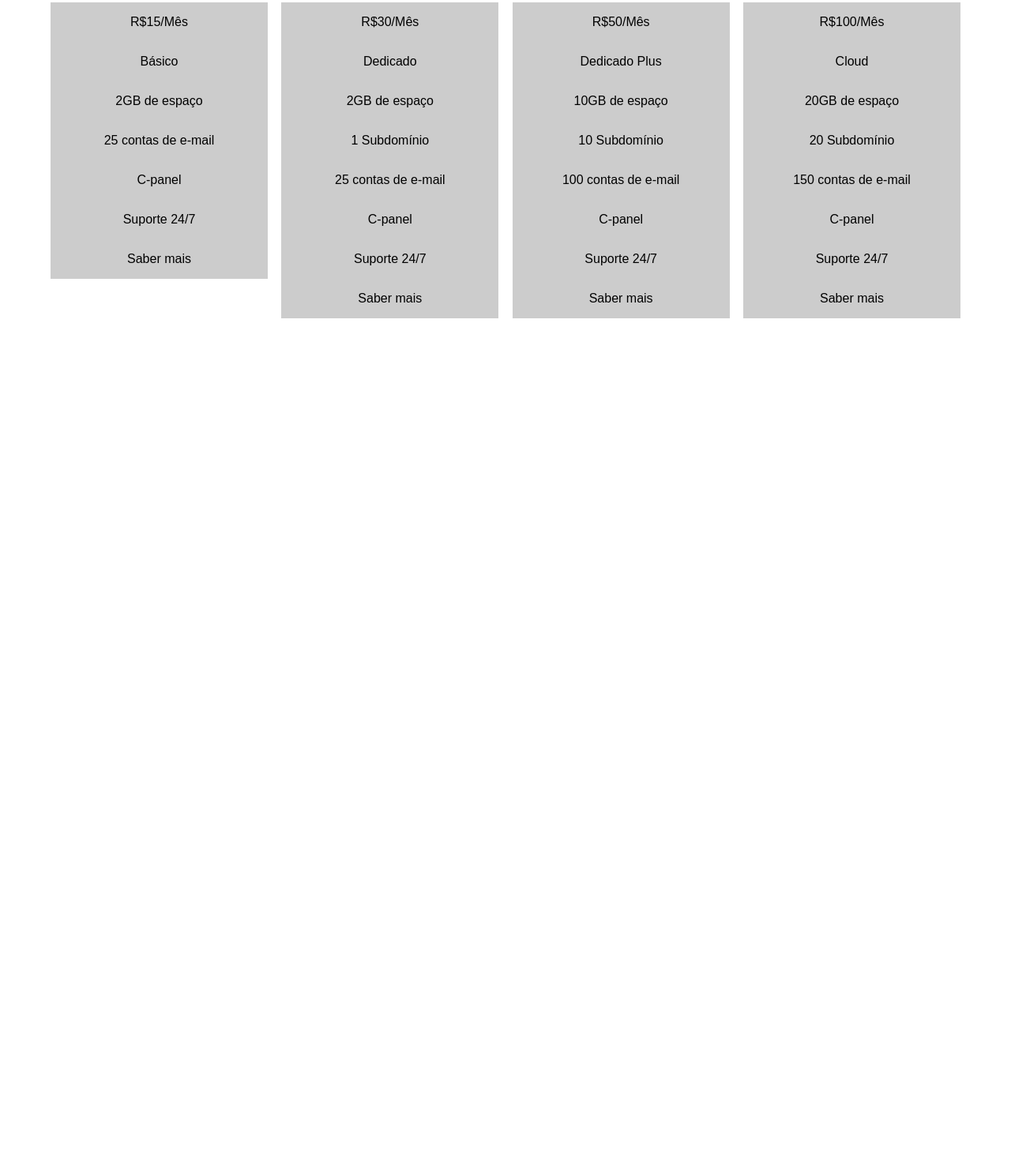
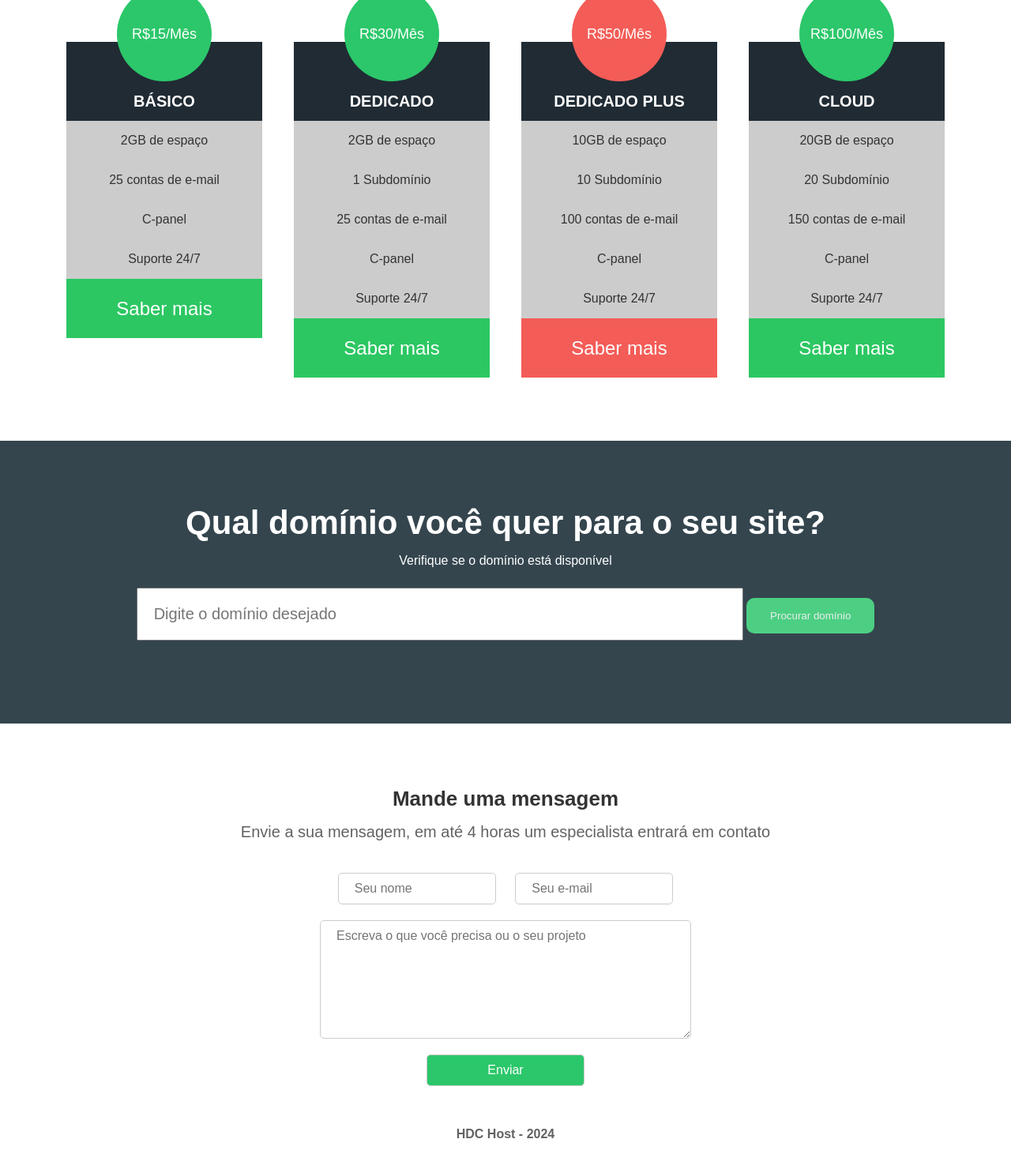
Before and after one commit to thiagomatte/hdc-host-front, a plain HTML site: page index.html in a window 1280 px wide. Shown: the part 1036-2516 px from the top of the page at 79% size. Before the commit the page ends 1539 px from the top, so only its background shows below. Drawn offline with Linux system fonts and the light colour scheme.

Commit message:
Subindo CSS da área de domínio e inserção de contato

```diff
--- a/css/style.css
+++ b/css/style.css
@@ -142,7 +142,7 @@
 
 .plans-container{
     display: flex;
-    justify-content: space-between;
+    justify-content: space-between; /* Vai espaçar os itens igualmente */
     width: 90%;
     margin: 50px auto 0;
 }
@@ -151,6 +151,7 @@
     flex: 1;
     margin: 20px 0;
     max-width: 275px;
+    margin: 0 20px; /* Afasta lateralmente os elementos*/
 }
 
 .plan ul{
@@ -162,4 +163,137 @@
     height: 50px;
     line-height: 50px;
     background-color: #ccc;
+    color: #333;
 }
+
+.plan .price{
+    width: 120px;
+    height: 120px;
+    border-radius: 50%;
+    background-color: #2cc76a;
+    color: #fff;
+    text-align: center;
+    line-height: 120px;
+    margin: 0 auto -50px; /* Vai colocar a bolinha de preço dentro da lista*/
+    font-size: 18px;
+    position: relative; /* O elemento vai ficar por cima da lista */
+}
+
+.plan .plan-name{
+    text-transform: uppercase;
+    font-size: 20px;
+    font-weight: bold;
+    color: #fff;
+    background-color: #202b34;
+    padding: 50px 0;
+}
+
+.plan .plan-btn{
+    background-color: #2cc762;
+    color: #FFF;
+    font-size: 24px;
+    height: 75px;
+    line-height: 75px;
+    cursor: pointer;
+}
+
+.plan .recommended {
+    background-color: #f45c57;
+  }
+
+  /* Área para procurar um domínio*/
+
+  .searchdomain-container{
+    background-color: #34454e;
+    text-align: center;
+    padding: 5rem 0;
+  }
+
+  .searchdomain-container h2{
+    color: #FFF;
+    font-size: 42px;
+    margin-bottom: 15px;
+  }
+
+  .searchdomain-container p{
+    color: #FFF;
+    font: 24px;
+    margin-bottom: 25px;
+  }
+
+  .services-container input{
+    display: block; /* Deixar os inputs em uma linha só */
+    border: none;
+    border-radius: 5px;
+    margin: 0 auto;
+  }
+
+  .searchdomain-container input[type="text"] {
+    width: 60%;
+    padding: 20px;
+    font-size: 20px;
+    margin-bottom: 25px;
+  }
+
+  .searchdomain-container input[type="submit"]{
+    background-color: #50df89;
+    padding: 15px 30px;
+    color: #FFF;
+    cursor: pointer;
+    border-radius: 10px;
+    border: none;
+    opacity: .9;
+  }
+
+  .searchdomain-container input[type="submit"]:hover {
+    opacity: 1;
+  }
+
+  /* Formulário do contato */
+  .contact-container{
+    text-align: center;
+    padding: 5rem 0 2rem 0;
+  }
+
+  .contact-container h2{
+    font-size: 26px;
+    margin-bottom: 15px;
+  }
+
+  .contact-container p{
+    font-size: 20px;
+    margin-bottom: 40px;
+  }
+
+  .contact-container input,
+  .contact-container textarea {
+    width: 200px;
+    padding: 10px 20px;
+    font-size: 16px;
+    border-radius: 5px;
+    border: 1px solid #ccc;
+    margin: 0 10px 20px;
+  }
+
+  .contact-container textarea {
+    display: block;
+    margin: 0 auto 20px;
+    width: 470px;
+    height: 150px;
+  }
+
+  .contact-container input[type="submit"] {
+    display: block;
+    margin: 0 auto;
+    background-color: #2cc76a;
+    color: #fff;
+    cursor: pointer;
+  }
+
+  /* footer */
+
+  footer {
+    text-align: center;
+    font-weight: bold;
+    margin: 20px 0 100px;
+  }
--- a/index.html
+++ b/index.html
@@ -36,7 +36,7 @@
         </div>
         <main>
             <div class="main-banner">
-                <h1>HDC HOst</h1>
+                <h1>HDC Host</h1>
                 <p>Os melhores serviços para projetos de todos os tamanhos!</p>
             </div>
         </main>
@@ -74,7 +74,7 @@
                     <li>25 contas de e-mail</li>
                     <li>C-panel</li>
                     <li>Suporte 24/7</li>
-                    <li>Saber mais</li>
+                    <li class="plan-btn">Saber mais</li>
                 </ul>
             </div>
 
@@ -87,7 +87,7 @@
                     <li>25 contas de e-mail</li>
                     <li>C-panel</li>
                     <li>Suporte 24/7</li>
-                    <li>Saber mais</li>
+                    <li class="plan-btn">Saber mais</li>
                 </ul>
             </div>
 
@@ -100,7 +100,7 @@
                     <li>100 contas de e-mail</li>
                     <li>C-panel</li>
                     <li>Suporte 24/7</li>
-                    <li>Saber mais</li>
+                    <li class="plan-btn recommended">Saber mais</li>
                 </ul>
             </div>
 
@@ -113,11 +113,39 @@
                     <li>150 contas de e-mail</li>
                     <li>C-panel</li>
                     <li>Suporte 24/7</li>
-                    <li>Saber mais</li>
+                    <li class="plan-btn">Saber mais</li>
                 </ul>
             </div>
         </div>
     </section>
+    <section class="searchdomain-container">
+        <h2>Qual domínio você quer para o seu site?</h2>
+        <p>Verifique se o domínio está disponível</p>
+        <form>
+            <input type="text"
+                name="domain"
+                id="domain"
+                placeholder="Digite o domínio desejado">
+                <input
+                    type="submit"
+                    value="Procurar domínio">
+        </form>
+    </section>
+    <section class="contact-container">
+        <h2>Mande uma mensagem</h2>
+        <p>Envie a sua mensagem, em até 4 horas um especialista entrará em contato</p>
+        <form>
+            <input type="text" name="name" id="name" placeholder="Seu nome">
+            <input type="email" name="email" id="email" placeholder="Seu e-mail">
+            <textarea name="message" id="message" placeholder="Escreva o que você precisa ou o seu projeto"></textarea>
+            <input type="submit" value="Enviar">
+        </form>
+    </section>
 
+    <footer>
+        <div>
+            <p>HDC Host - 2024</p>
+        </div>
+    </footer>
 </body>
 </html>
```
